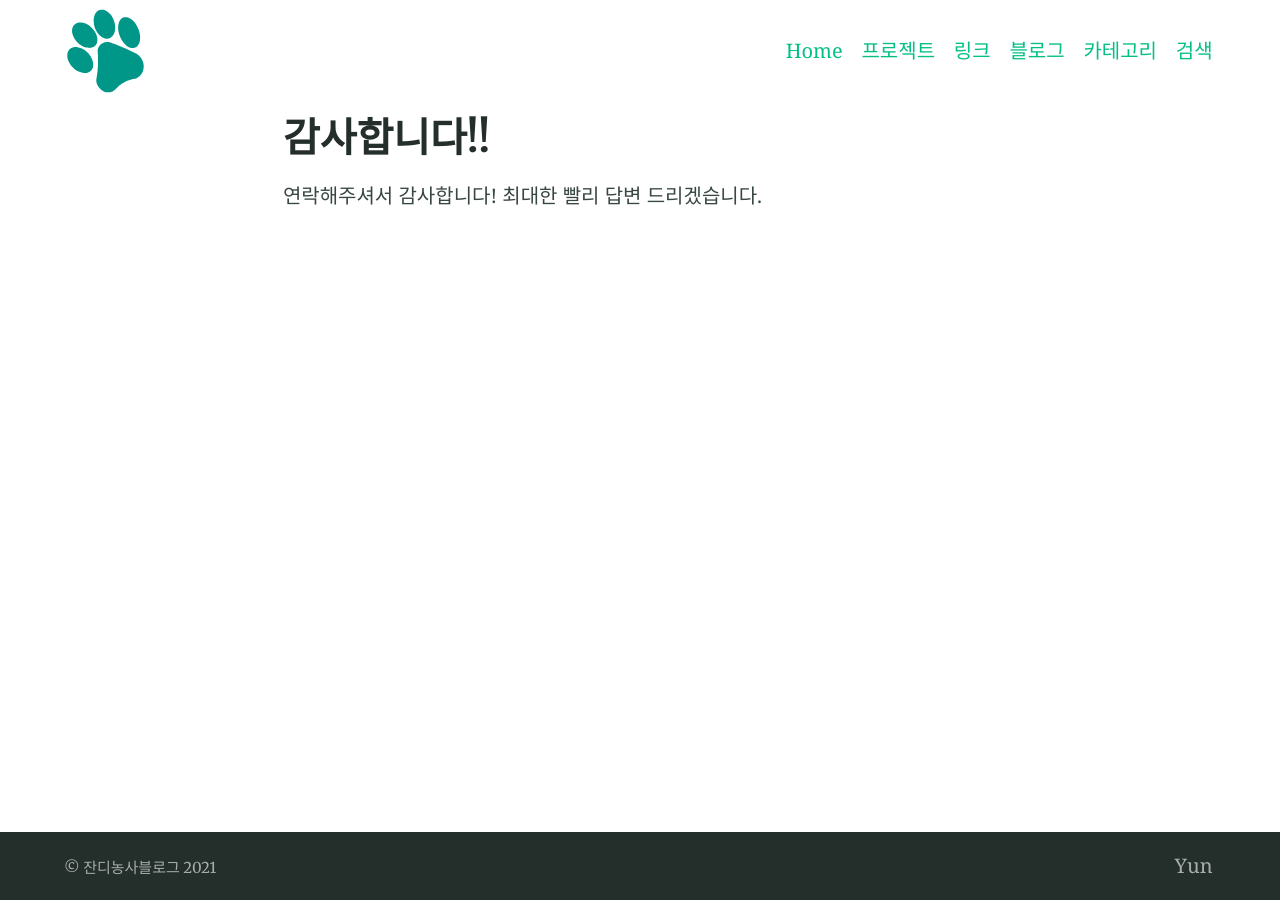
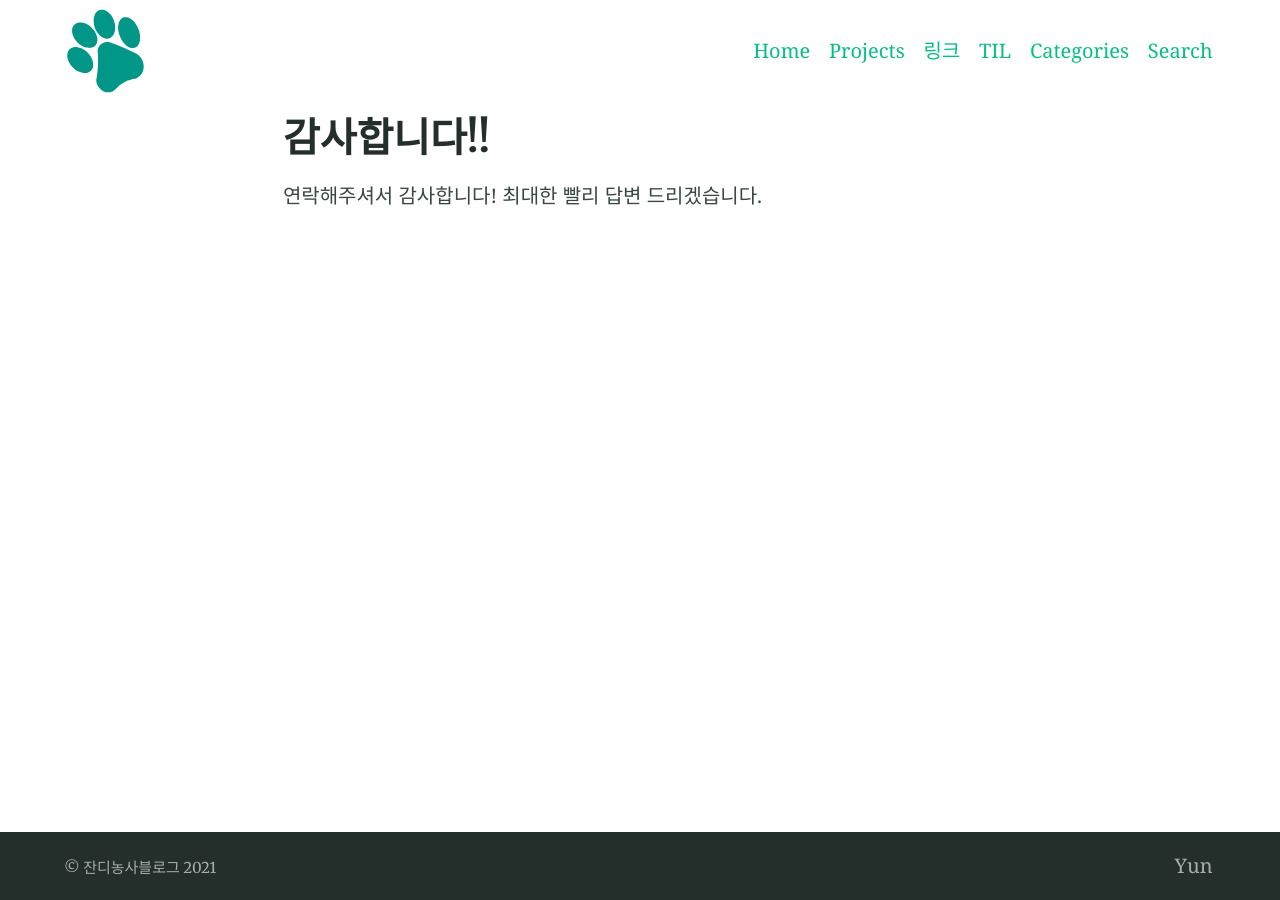
Before and after one commit to EngineerYun/EngineerYun.github.io, a Jekyll site: the page built from thanks.md, in a window 1280 px wide. Built offline with Jekyll 4.4.1, drawn with Linux system fonts in a browser that asks for light colours.

Commit message:
Header 이름 변경 프로젝트 -> projects blog -> TIL 카테고리 -> Categories 검색 -> Search

```diff
--- a/_config.yml
+++ b/_config.yml
@@ -118,15 +118,15 @@ favicons: # Favicons are also used in the manifest file. Syntax is 'size: path'
 navigation_header:
 - title: Home
   url: /
-- title: 프로젝트
+- title: Projects
   url: /projects-study/
 - title: 링크
   url: /Links/
-- title: 블로그
+- title: TIL
   url: /blog/
-- title: 카테고리
+- title: Categories
   url: /categories/
-- title: 검색
+- title: Search
   url: /search/
 
 navigation_footer:
```
